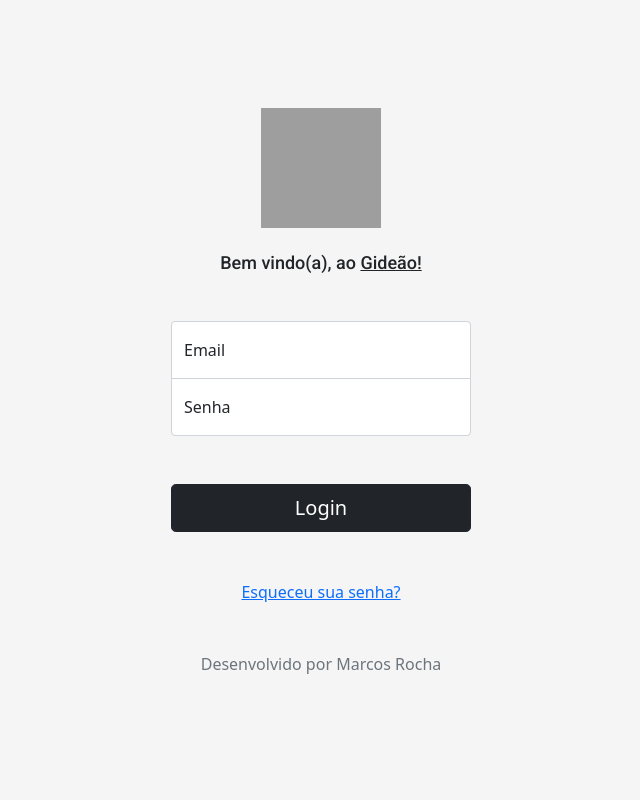
After one commit to rochamrcs/projeto-gideao, a Django app: template templates/registration/login.html in a window 1280 px wide. The commit adds this page. Shown: the whole page, without its empty margins (319-959 px from the left). Run offline with Django 4.2, Linux system fonts and the light colour scheme; the template is opened without the code that fills it, so the values that code supplies are empty; grey boxes are pictures that could not be loaded.

Commit message:
Favicon e template de login implantado

```diff
--- /dev/null
+++ b/static/styles/signin.css
@@ -0,0 +1,50 @@
+html,
+body {
+  height: 100%;
+}
+
+body {
+  display: flex;
+  align-items: center;
+  padding-top: 40px;
+  padding-bottom: 40px;
+  background-color: #f5f5f5;
+}
+
+.form-signin {
+  width: 100%;
+  max-width: 330px;
+  padding: 15px;
+  margin: auto;
+}
+
+.form-signin .checkbox {
+  font-weight: 400;
+}
+
+.form-signin .form-floating:focus-within {
+  z-index: 2;
+}
+
+.form-signin input[type="email"] {
+  margin-bottom: -1px;
+  border-bottom-right-radius: 0;
+  border-bottom-left-radius: 0;
+}
+
+.form-signin input[type="password"] {
+  margin-bottom: 10px;
+  border-top-left-radius: 0;
+  border-top-right-radius: 0;
+}
+
+.boas-vindas {
+    font-size: large;
+    font-family: 'Roboto', sans-serif;
+    font-weight: 300;
+}
+
+span {
+    font-weight: 500;
+    text-decoration: underline;
+}
--- a/templates/global/index.html
+++ b/templates/global/index.html
@@ -1,11 +1,17 @@
+{% load static %}
 <!DOCTYPE html>
 <html lang="en">
 <head>
     <meta charset="UTF-8">
     <meta name="viewport" content="width=device-width, initial-scale=1.0">
+    <link href="https://cdn.jsdelivr.net/npm/bootstrap@5.0.2/dist/css/bootstrap.min.css" rel="stylesheet" integrity="sha384-EVSTQN3/azprG1Anm3QDgpJLIm9Nao0Yz1ztcQTwFspd3yD65VohhpuuCOmLASjC" crossorigin="anonymous">
+    <link rel="shortcut icon" type="image/x-icon" href="{% static 'assets/favicon/gideao.ico' %}">
     <title>Gideao</title>
 </head>
 <body>
     <h1>Bem vindo(a) !</h1>
+    <a href="{% url 'produto' %}">Produto</a><br><br>
+    <a href="{% url 'logout' %}">Sair</a>
 </body>
+<script src="https://cdn.jsdelivr.net/npm/bootstrap@5.0.2/dist/js/bootstrap.bundle.min.js" integrity="sha384-MrcW6ZMFYlzcLA8Nl+NtUVF0sA7MsXsP1UyJoMp4YLEuNSfAP+JcXn/tWtIaxVXM" crossorigin="anonymous"></script>
 </html>
--- /dev/null
+++ b/templates/registration/login.html
@@ -0,0 +1,42 @@
+<!DOCTYPE html>
+<html lang="pt-br">
+<head>
+    <meta charset="UTF-8">
+    <meta name="viewport" content="width=device-width, initial-scale=1.0">
+    <link href="https://cdn.jsdelivr.net/npm/bootstrap@5.0.2/dist/css/bootstrap.min.css" rel="stylesheet" integrity="sha384-EVSTQN3/azprG1Anm3QDgpJLIm9Nao0Yz1ztcQTwFspd3yD65VohhpuuCOmLASjC" crossorigin="anonymous">
+    <link rel="preconnect" href="https://fonts.googleapis.com">
+    <link rel="preconnect" href="https://fonts.googleapis.com">
+    <link rel="preconnect" href="https://fonts.gstatic.com" crossorigin>
+    <link href="https://fonts.googleapis.com/css2?family=Inter:wght@100;200;300;500&family=Roboto:wght@100;300;500;900&display=swap" rel="stylesheet">
+    <link href="../../static/styles/signin.css" rel="stylesheet">
+    <title>Login</title>
+</head>
+<body>
+    <body class="text-center">
+
+        <main class="form-signin">
+          <form method="POST">
+            {% csrf_token %}
+            <img class="mb-4" src="../../static/assets/logo/img_Logo.svg" alt="" width="120" height="120">
+            <h1 class="h3 mb-5 fw-normal boas-vindas">Bem vindo(a), ao <span>Gideão!</span></h1>
+
+            <div class="form-floating">
+              <input type="email" class="form-control" id="floatingInput" placeholder="name@example.com" name="username">
+              <label for="floatingInput">Email</label>
+            </div>
+            <div class="form-floating mb-5">
+              <input type="password" class="form-control" id="floatingPassword" placeholder="Password" name="password">
+              <label for="floatingPassword">Senha</label>
+            </div>
+            <button class="w-100 btn btn-lg btn-dark mb-5" type="submit">Login</button>
+
+            <div class="checkbox mb-3">
+                <a href="">Esqueceu sua senha?</a>
+              </div>
+
+            <p class="mt-5 mb-3 text-muted">Desenvolvido por Marcos Rocha</p>
+          </form>
+        </main>
+    <script src="https://cdn.jsdelivr.net/npm/bootstrap@5.0.2/dist/js/bootstrap.bundle.min.js" integrity="sha384-MrcW6ZMFYlzcLA8Nl+NtUVF0sA7MsXsP1UyJoMp4YLEuNSfAP+JcXn/tWtIaxVXM" crossorigin="anonymous"></script>
+</body>
+</html>
```
Also changed, not shown: static/assets/favicon/gideao.ico (added), static/assets/logo/img_Logo.svg (added).
